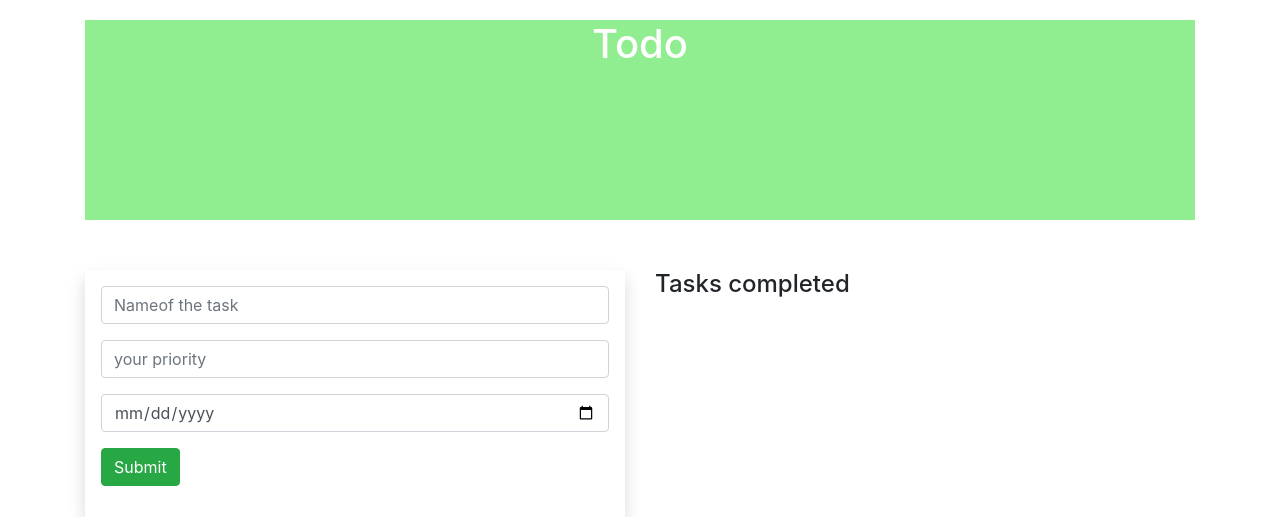
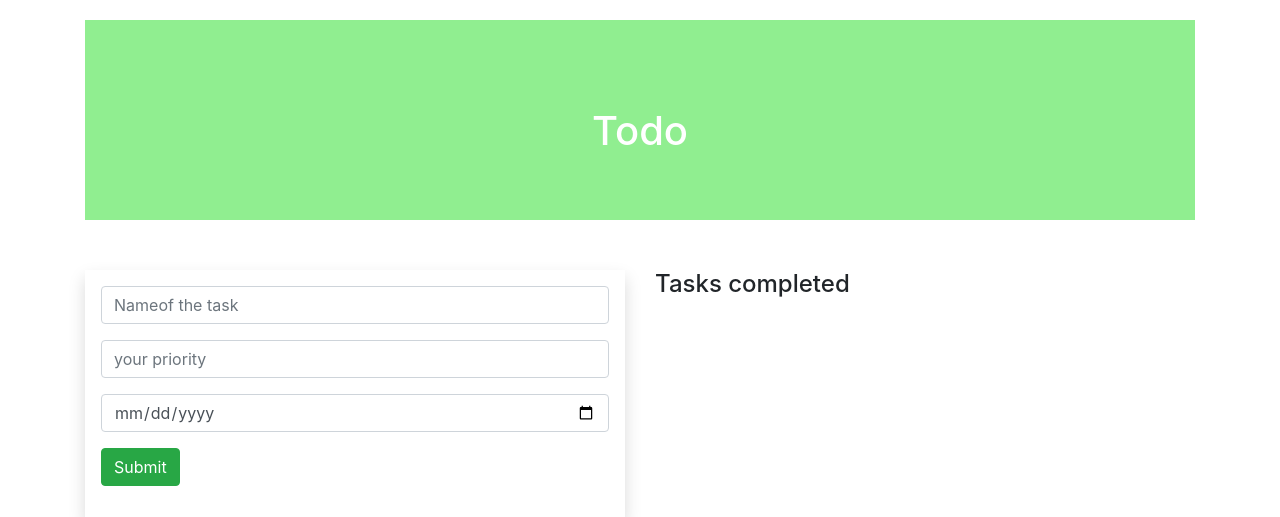
Before and after one commit to shifana-c/todo-app, a Django app: page / in a window 1280 px wide. Shown: the top 517 px of the page. Run offline with Django 3.2, Linux system fonts and the light colour scheme; data that the repository does not hold is empty; some libraries are stand-ins or nearby versions.

Commit message:
Update style.css

```diff
--- a/todoproject/static/style.css
+++ b/todoproject/static/style.css
@@ -7,8 +7,10 @@
 
 }
 .banner-text{
-   text-align:center;
-
-
-    color:white;
+   text-align: center;
+  position: absolute;
+  top: 50%;
+  left: 50%;
+  transform: translate(-50%, -50%);
+  color: white;
 }
```
